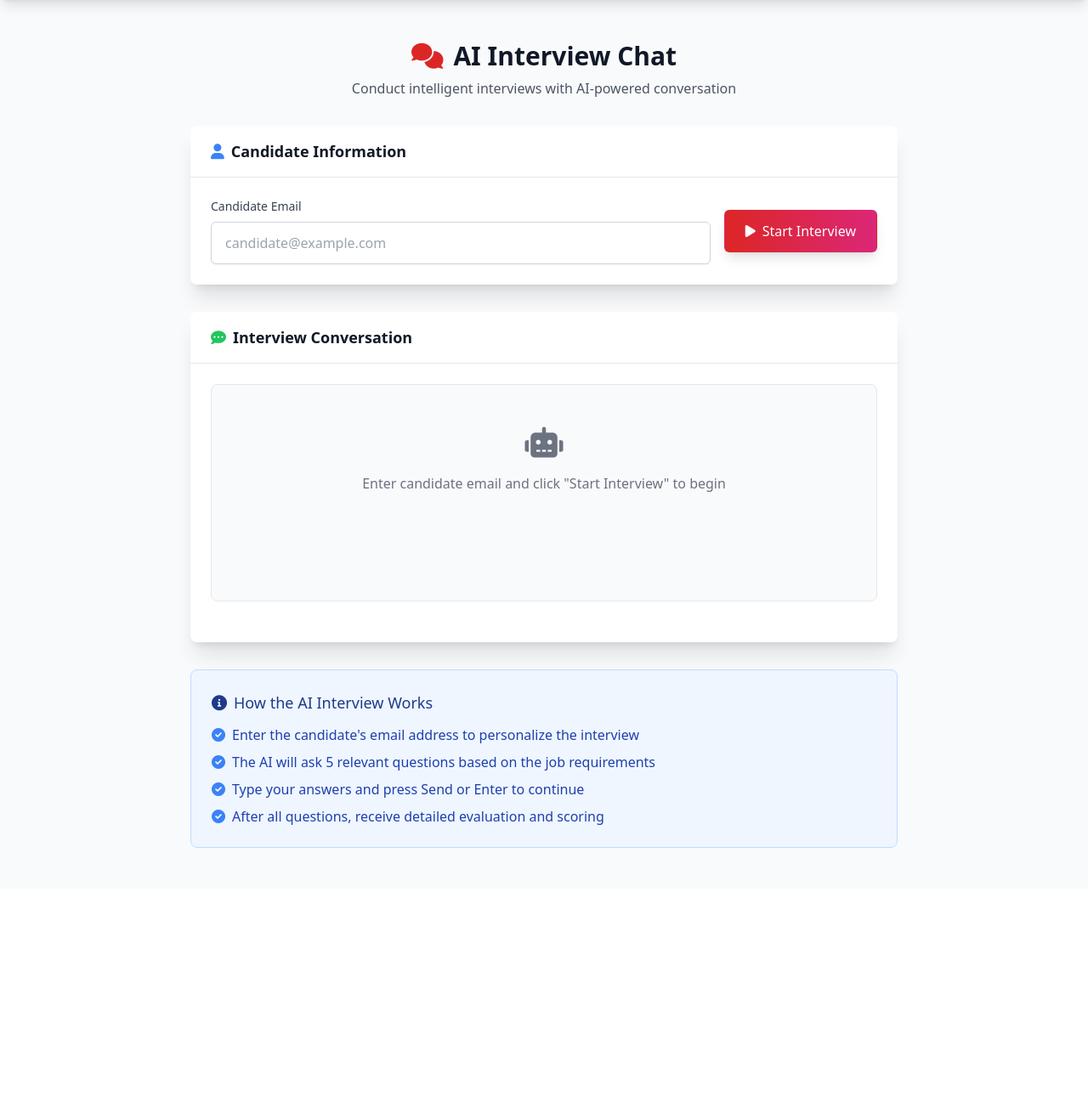
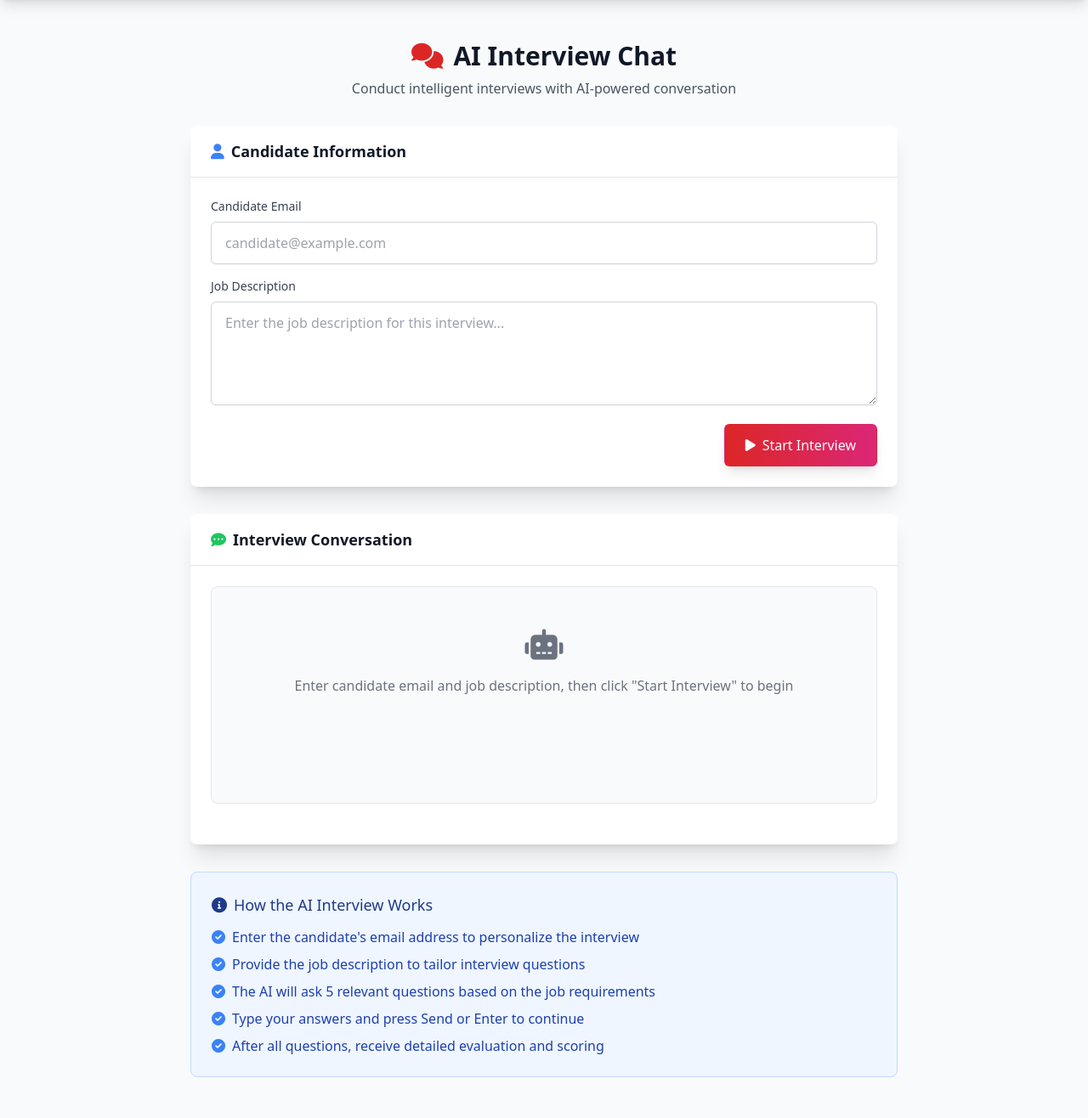
Before and after one commit to ChanukaWelagedara/smart-recruitment-ai, a Flask app: page /interview in a window 1280 px wide. Shown: the part 64-1380 px from the top of the page at 85% size. Before the commit the page ends 1062 px from the top, so only its background shows below. Run offline with Flask 3, Linux system fonts and the light colour scheme; some libraries are stand-ins or nearby versions.

Commit message:
Improve the system
Change the Interview Agent(send the job description as input)

```diff
--- a/app.py
+++ b/app.py
@@ -12,7 +12,7 @@ from agents.file_download_agent import FileDownloadAgent
 from agents.data_privacy_agent import DataPrivacyAgent
 from agents.job_post_generation_agent import JobPostGenerationAgent
 from agents.general_interview_agent import GeneralInterviewAgent
-
+import traceback
 # Setup agents
 existing_agents = [
     LangChainCVSummaryAgent(),
@@ -183,15 +183,41 @@ def generate_interview_questions():
         return jsonify({"success": False, "message": "Internal server error", "error": tb}), 500
 
 
+# @app.route('/start_interview', methods=['POST'])
+# def start_interview():
+#     try:
+#         content = request.json or {}
+#         email = content.get("email")
+#         if not email:
+#             return jsonify({"success": False, "message": "Missing email"}), 400
+
+#         result = task_manager.run_task("start_interview", {"task_type": "start_interview", "email": email})
+#         if isinstance(result, dict) and "error" in result:
+#             return jsonify({"success": False, "message": result["error"]}), 500
+
+#         return jsonify({"success": True, "question": str(result)})
+#     except Exception:
+#         tb = traceback.format_exc()
+#         print("Error in /start_interview:", tb)
+#         return jsonify({"success": False, "message": "Internal server error", "error": tb}), 500
+
+
 @app.route('/start_interview', methods=['POST'])
 def start_interview():
     try:
         content = request.json or {}
         email = content.get("email")
+        job_description = content.get("job_description", "")
+
         if not email:
             return jsonify({"success": False, "message": "Missing email"}), 400
 
-        result = task_manager.run_task("start_interview", {"task_type": "start_interview", "email": email})
+        result = task_manager.run_task("start_interview", {
+            "task_type": "start_interview",
+            "email": email,
+            "job_description": job_description
+        })
+
         if isinstance(result, dict) and "error" in result:
             return jsonify({"success": False, "message": result["error"]}), 500
 
@@ -200,7 +226,6 @@ def start_interview():
         tb = traceback.format_exc()
         print("Error in /start_interview:", tb)
         return jsonify({"success": False, "message": "Internal server error", "error": tb}), 500
-
 
 
 @app.route('/next_question', methods=['POST'])
@@ -222,6 +247,35 @@ def next_question():
         return jsonify({"success": False, "message": "Internal server error", "error": tb}), 500
 
 
+# @app.route('/complete_interview', methods=['POST'])
+# def complete_interview():
+#     try:
+#         content = request.json or {}
+#         email, qa_history = content.get("email"), content.get("qa_history", [])
+#         if not email:
+#             return jsonify({"success": False, "message": "Missing email"}), 400
+
+#         completed_qa = task_manager.run_task("conduct_full_interview", {"email": email, "qa_history": qa_history})
+#         if isinstance(completed_qa, str):
+#             return jsonify({"success": False, "message": completed_qa}), 500
+
+#         if not all(q.get("answer", "").strip() for q in completed_qa):
+#             return jsonify({"success": False, "message": "Some answers are missing."}), 400
+
+#         evaluation = task_manager.run_task("evaluate_interview", {"email": email, "qa_history": completed_qa})
+#         if "error" in evaluation:
+#             return jsonify({"success": False, "message": evaluation["error"], "raw": evaluation.get("raw_response", "")}), 500
+
+#         return jsonify({
+#             "success": True,
+#             "interview": evaluation.get("questions", []),
+#             "score": evaluation.get("total_score"),
+#             "feedback": evaluation.get("overall_feedback")
+#         })
+#     except Exception:
+#         tb = traceback.format_exc()
+#         print("Error in /complete_interview:", tb)
+#         return jsonify({"success": False, "message": "Internal server error", "error": tb}), 500
 @app.route('/complete_interview', methods=['POST'])
 def complete_interview():
     try:
@@ -238,7 +292,7 @@ def complete_interview():
             return jsonify({"success": False, "message": "Some answers are missing."}), 400
 
         evaluation = task_manager.run_task("evaluate_interview", {"email": email, "qa_history": completed_qa})
-        if "error" in evaluation:
+        if isinstance(evaluation, dict) and "error" in evaluation:
             return jsonify({"success": False, "message": evaluation["error"], "raw": evaluation.get("raw_response", "")}), 500
 
         return jsonify({
--- a/templates/interview.html
+++ b/templates/interview.html
@@ -88,13 +88,18 @@
         </div>
 
         <div class="p-6">
-          <div class="flex items-center space-x-4">
-            <div class="flex-1">
+          <div class="space-y-4">
+            <div>
               <label class="block text-sm font-medium text-gray-700 mb-2">Candidate Email</label>
               <input type="email" id="email" placeholder="candidate@example.com"
                      class="w-full px-4 py-3 border border-gray-300 rounded-md shadow-sm focus:outline-none focus:ring-2 focus:ring-red-500 focus:border-red-500" />
             </div>
-            <div class="flex-shrink-0">
+            <div>
+              <label class="block text-sm font-medium text-gray-700 mb-2">Job Description</label>
+              <textarea id="job_description" placeholder="Enter the job description for this interview..." rows="4"
+                     class="w-full px-4 py-3 border border-gray-300 rounded-md shadow-sm focus:outline-none focus:ring-2 focus:ring-red-500 focus:border-red-500"></textarea>
+            </div>
+            <div class="flex justify-end">
               <button onclick="startInterview()"
                       class="inline-flex items-center px-6 py-3 border border-transparent text-base font-medium rounded-md text-white bg-gradient-to-r from-red-600 to-pink-600 hover:from-red-700 hover:to-pink-700 focus:outline-none focus:ring-2 focus:ring-offset-2 focus:ring-red-500 shadow-lg hover:shadow-xl transition-all duration-200">
                 <i class="fas fa-play mr-2"></i>
@@ -118,7 +123,7 @@
           <div id="chat-box" class="space-y-4 mb-6 min-h-64 max-h-96 overflow-y-auto bg-gray-50 rounded-lg p-4 border">
             <div class="text-center text-gray-500 py-8">
               <i class="fas fa-robot text-4xl mb-4"></i>
-              <p>Enter candidate email and click "Start Interview" to begin</p>
+              <p>Enter candidate email and job description, then click "Start Interview" to begin</p>
             </div>
           </div>
 
@@ -168,6 +173,10 @@
           </li>
           <li class="flex items-start">
             <i class="fas fa-check-circle text-blue-500 mr-2 mt-1"></i>
+            <span>Provide the job description to tailor interview questions</span>
+          </li>
+          <li class="flex items-start">
+            <i class="fas fa-check-circle text-blue-500 mr-2 mt-1"></i>
             <span>The AI will ask 5 relevant questions based on the job requirements</span>
           </li>
           <li class="flex items-start">
@@ -193,9 +202,15 @@
 
     async function startInterview() {
       const email = document.getElementById("email").value.trim();
+      const job_description = document.getElementById("job_description").value.trim();
 
       if (!email) {
         alert('Please enter candidate email');
+        return;
+      }
+
+      if (!job_description) {
+        alert('Please enter job description');
         return;
       }
 
@@ -208,7 +223,7 @@
         const res = await fetch("/start_interview", {
           method: "POST",
           headers: { "Content-Type": "application/json" },
-          body: JSON.stringify({ email })
+          body: JSON.stringify({ email, job_description })
         });
         const data = await res.json();
 
```
Also changed, not shown: agents/langchain_interview_agent.py (+40 -8 lines).
